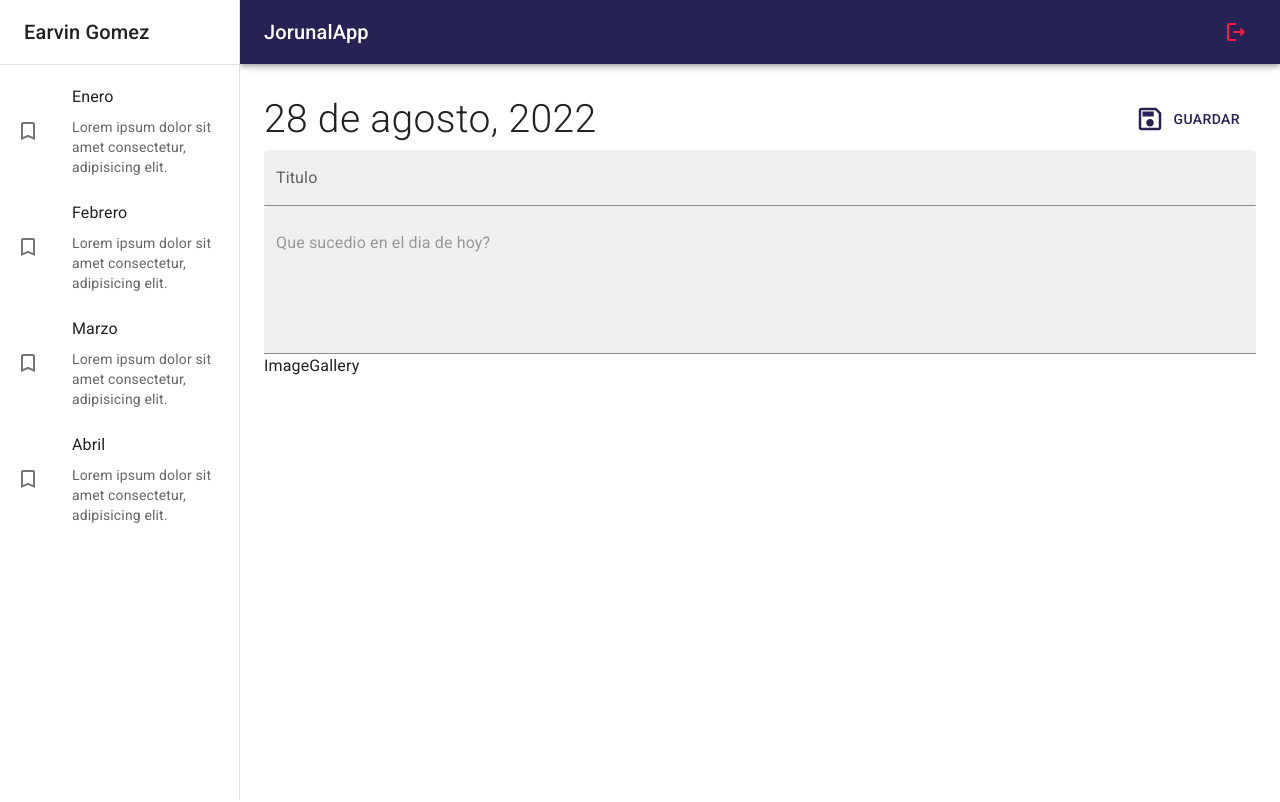
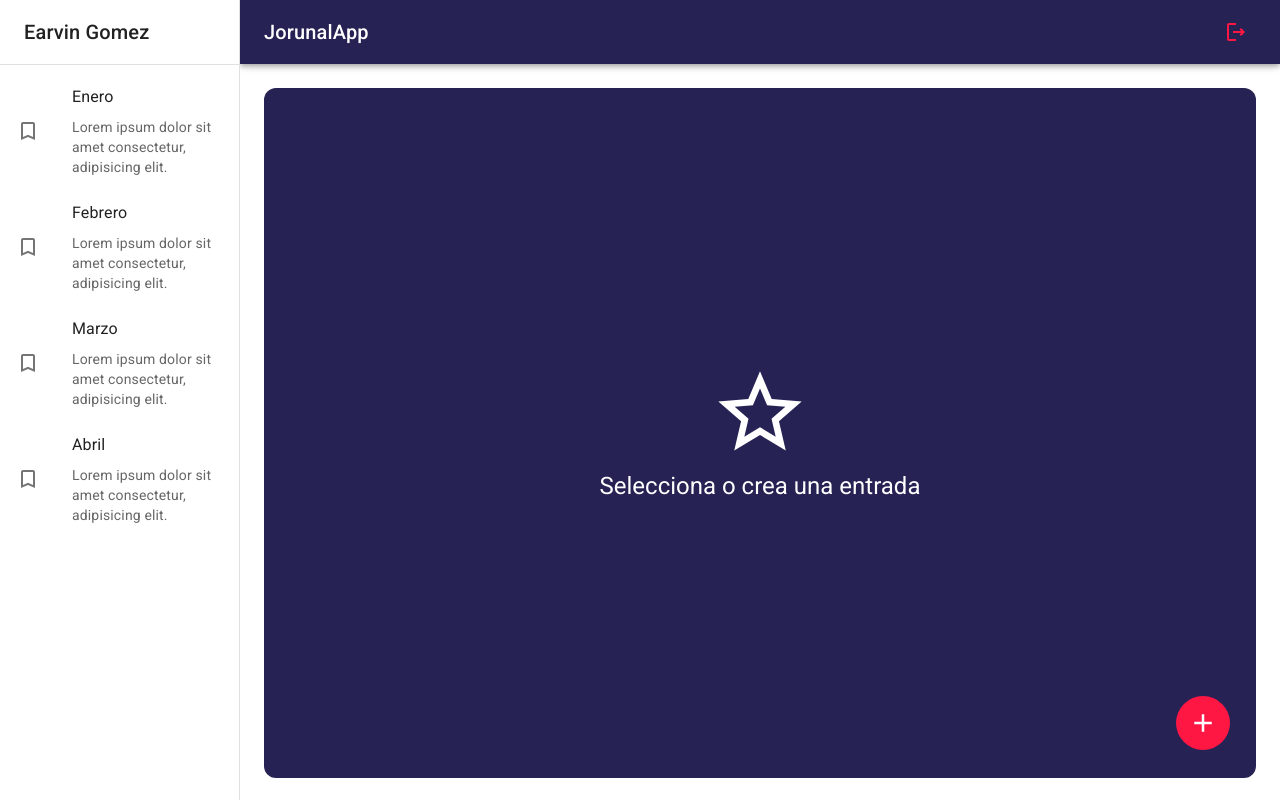
Before and after one commit to earvin11/JournalApp-ReduxToolkit-ReactJS, a React (Vite) app: page / in a window 1280 px wide. Built offline with nearby package versions, Linux system fonts and the light colour scheme.

Commit message:
ImageGallery added

```diff
--- a/src/journal/components/ImageGallery.jsx
+++ b/src/journal/components/ImageGallery.jsx
@@ -1,6 +1,70 @@
+import { ImageList, ImageListItem } from '@mui/material';
+
 
 export const ImageGallery = () => {
-    return(
-        <div>ImageGallery</div>
-    )
+  return (
+    <ImageList sx={{ width: '100%', height: 450 }} cols={4} rowHeight={164}>
+      {itemData.map((item) => (
+        <ImageListItem key={item.img}>
+          <img
+            src={`${item.img}?w=164&h=164&fit=crop&auto=format`}
+            srcSet={`${item.img}?w=164&h=164&fit=crop&auto=format&dpr=2 2x`}
+            alt={item.title}
+            loading="lazy"
+          />
+        </ImageListItem>
+      ))}
+    </ImageList>
+  );
 }
+
+const itemData = [
+  {
+    img: 'https://images.unsplash.com/photo-1551963831-b3b1ca40c98e',
+    title: 'Breakfast',
+  },
+  {
+    img: 'https://images.unsplash.com/photo-1551782450-a2132b4ba21d',
+    title: 'Burger',
+  },
+  {
+    img: 'https://images.unsplash.com/photo-1522770179533-24471fcdba45',
+    title: 'Camera',
+  },
+  {
+    img: 'https://images.unsplash.com/photo-1444418776041-9c7e33cc5a9c',
+    title: 'Coffee',
+  },
+  {
+    img: 'https://images.unsplash.com/photo-1533827432537-70133748f5c8',
+    title: 'Hats',
+  },
+  {
+    img: 'https://images.unsplash.com/photo-1558642452-9d2a7deb7f62',
+    title: 'Honey',
+  },
+  {
+    img: 'https://images.unsplash.com/photo-1516802273409-68526ee1bdd6',
+    title: 'Basketball',
+  },
+  {
+    img: 'https://images.unsplash.com/photo-1518756131217-31eb79b20e8f',
+    title: 'Fern',
+  },
+  {
+    img: 'https://images.unsplash.com/photo-1597645587822-e99fa5d45d25',
+    title: 'Mushrooms',
+  },
+  {
+    img: 'https://images.unsplash.com/photo-1567306301408-9b74779a11af',
+    title: 'Tomato basil',
+  },
+  {
+    img: 'https://images.unsplash.com/photo-1471357674240-e1a485acb3e1',
+    title: 'Sea star',
+  },
+  {
+    img: 'https://images.unsplash.com/photo-1589118949245-7d38baf380d6',
+    title: 'Bike',
+  },
+];
--- a/src/journal/pages/JournalPage.jsx
+++ b/src/journal/pages/JournalPage.jsx
@@ -1,3 +1,5 @@
+import { AddOutlined } from '@mui/icons-material';
+import { IconButton } from '@mui/material';
 import { JournalLayout } from '../layout/JournalLayout';
 import { NoteView, NothingSelectedView } from '../views';
 
@@ -7,10 +9,24 @@
         <JournalLayout>
 
             {/* Nothing selected */}
-            {/* <NothingSelectedView /> */}
+            <NothingSelectedView />
 
             {/* Note view */}
-            <NoteView />
+            {/* <NoteView /> */}
+
+            <IconButton
+                size='large'
+                sx={{
+                    color: 'white',
+                    backgroundColor: 'error.main',
+                    ':hover': { backgroundColor: 'error.main', opacity: 0.9 },
+                    position: 'fixed',
+                    right: 50,
+                    bottom: 50
+                }}
+            >
+                <AddOutlined sx={{ fontSize: 30 }} />
+            </IconButton>
 
         </JournalLayout>
     )
```
